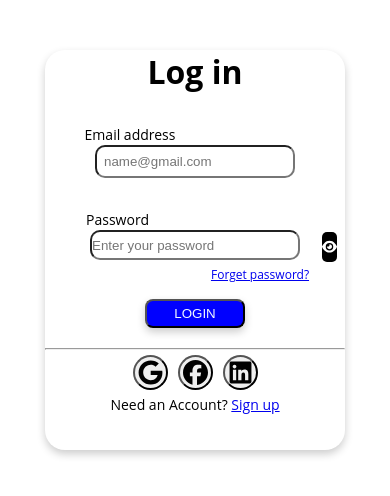
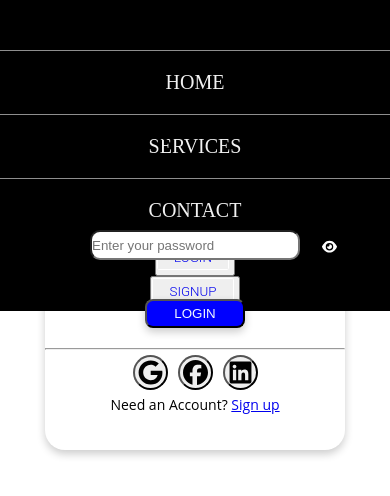
Before and after one commit to muskan612/Login-Page, a React (Create React App) app: page / in a window 390 px wide. Shown: the top 496 px of the page. Built offline with nearby package versions, Linux system fonts and the light colour scheme.

Commit message:
Navbar added

```diff
--- a/src/App.js
+++ b/src/App.js
@@ -3,12 +3,14 @@ import Signup from './components/Signup';
 import Home from './components/Home';
 import { BrowserRouter as Router, Routes, Route } from 'react-router-dom';
 import Footer from './components/Footer';
+import Navbar from './components/Navbar';
 
 function App() {
 	return (
 		<>
 			<Router>
 				<div className='App'>
+					<Navbar/>
 					<Routes>
 						<Route path='/' element={<Login />} />
 						<Route path='/signup' element={<Signup />} />
--- /dev/null
+++ b/src/components/Navbar.css
@@ -0,0 +1,63 @@
+nav {
+    position: fixed;
+    top: 0;
+    width: 100%;
+    height: 40px;
+    background: black;
+}
+
+.list {
+    list-style-type: none;
+    background: black;
+    height: 100%;
+    display: flex;
+    justify-content: left;
+    align-items: center;
+    position: relative;
+}
+
+.items {
+    margin-right: 20px;
+    font-size: 20px;
+    text-transform: uppercase;
+    color: #f1f1f1;
+    cursor: pointer;
+}
+
+.btn1,
+.btn2 {
+    display: inline-block;
+    padding: 0.35em 1.2em;
+    border: 0.1em solid #FFFFFF;
+    margin: 0 0.3em 0.3em 0;
+    border-radius: 0.12em;
+    box-sizing: border-box;
+    text-decoration: none;
+    font-family: 'Roboto', sans-serif;
+    font-weight: 300;
+    color: none;
+    text-align: center;
+    transition: all 0.2s;
+}
+
+@media screen and (max-width: 500px) {
+    .list {
+        flex-direction: column;
+        height: auto;
+    }
+    .items:nth-child(1) {
+        border-top: 1px solid rgba(255, 255, 255, 0.555);
+        margin-top: 50px;
+    }
+    .items {
+        width: 100%;
+        border-top: 1px solid rgba(255, 255, 255, 0.555);
+        text-align: center;
+        margin-right: 0px;
+        padding: 20px 0;
+    }
+    .btn1,
+    .btn2 {
+        display: block;
+    }
+}
--- /dev/null
+++ b/src/components/Navbar.js
@@ -0,0 +1,17 @@
+import React, {useState} from 'react'
+import './Navbar.css'
+
+export default function Navbar() {
+
+    return (
+      <nav>
+        <ul className="list">
+        <li className="items">Home</li>
+        <li className="items">Services</li>
+        <li className="items">Contact</li>
+        <button><a href = "login" className="btn1">LOGIN</a></button>
+        <button><a href = "signup" className="btn2">SIGNUP</a></button>
+        </ul>
+      </nav>
+    )
+  }
```
Also changed, not shown: 1 other file (tests, documents, lock files or other folders).
